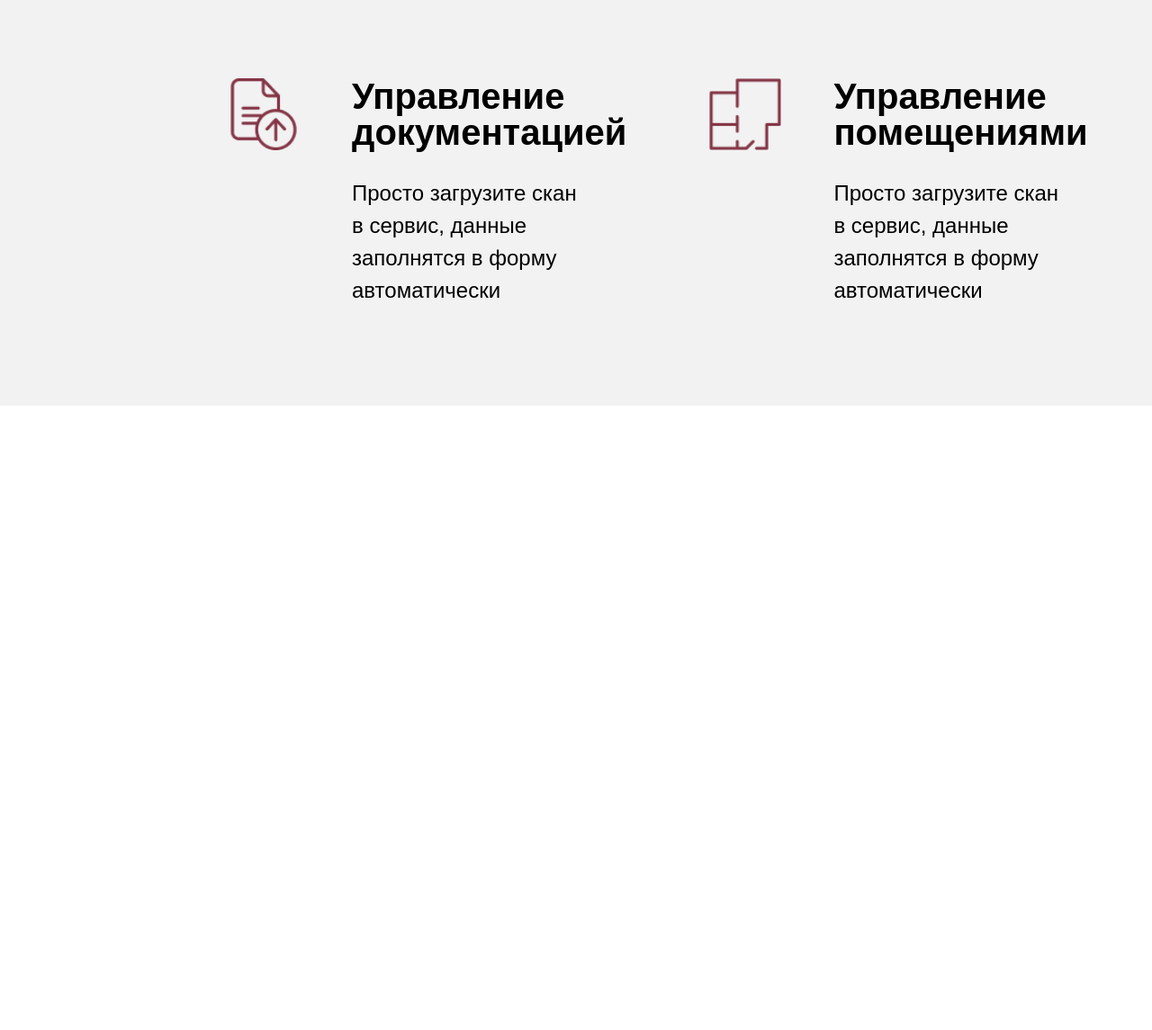
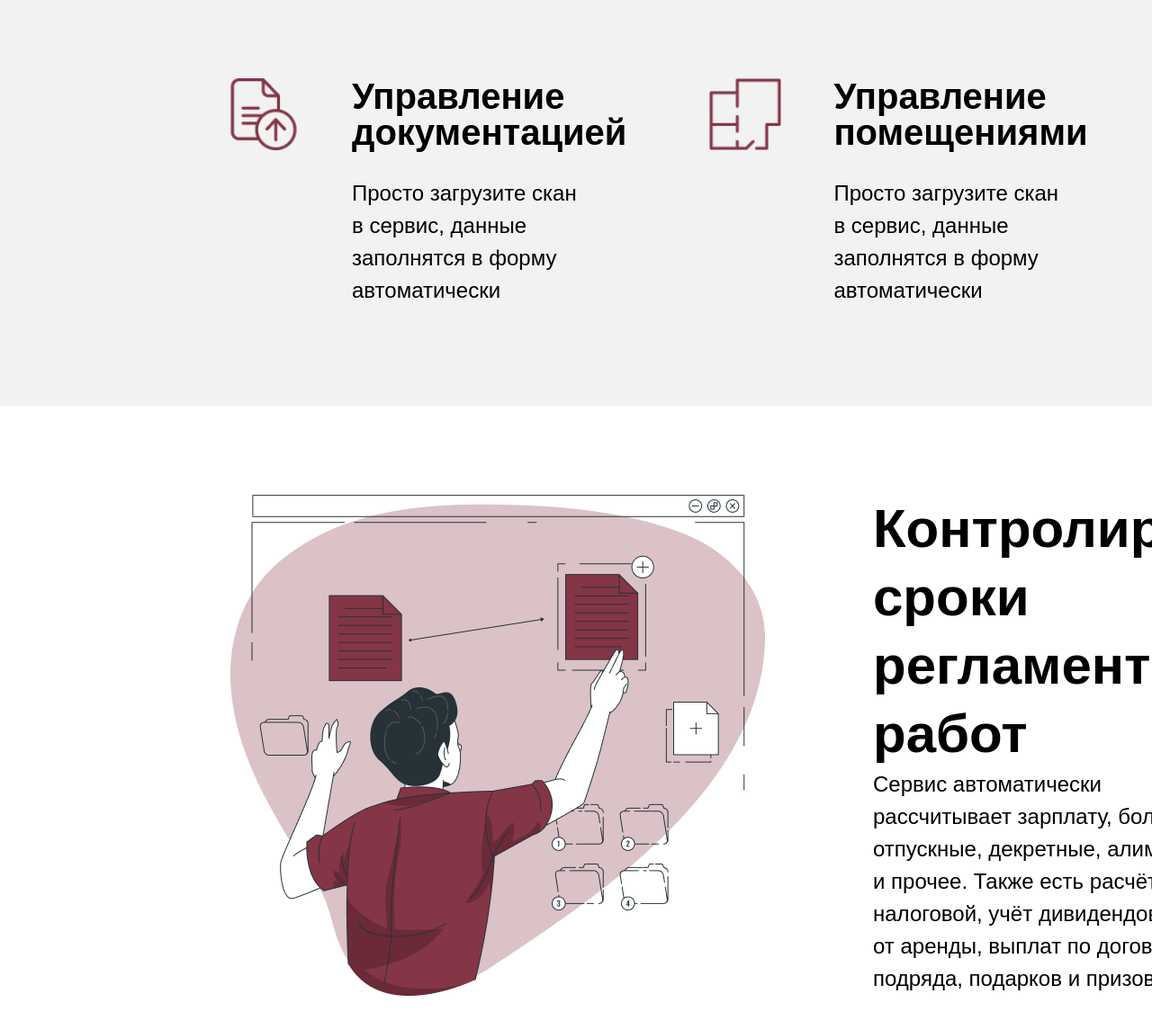
Before and after one commit to Sof-f/metrolog, a plain HTML site: page index.html in a window 1280 px wide. Shown: the part 3199-4344 px from the top of the page at 90% size. Before the commit the page ends 3650 px from the top, so only its background shows below. Drawn offline with nearby package versions, Linux system fonts and the light colour scheme; a web font is replaced by a local one.

Commit message:
work 100%

```diff
--- a/css/login.css
+++ b/css/login.css
@@ -68,13 +68,13 @@
 .content_forgot{
     text-align: end;
     font-size: 13px;
-    color: rgb(48, 155, 255);
+    color: #309bff;
     margin-bottom: 20px;
 }
 
 .content_btn{
     padding: 15px;
-    background-color: rgb(81, 25, 25);
+    background-color: #511919;
     border-radius: 7px;
     margin-bottom: 25px;
     color: #ffffff;
--- a/css/style.css
+++ b/css/style.css
@@ -322,6 +322,33 @@
 
 
 
+.work__container{
+    padding: 99px 253px 65px 256px;
+}
+
+.work__content{
+    display: flex;
+    flex-direction: row;
+    justify-content: space-between;
+    gap: 120px;
+}
+
+.work__title{
+    font-family: Arial;
+    font-weight: 700;
+    font-style: Bold;
+    font-size: 60px;
+    line-height: 76px;
+}
+
+.work__subtitle{
+    font-family: Arial;
+    font-weight: 400;
+    font-style: Regular;
+    font-size: 24px;
+    line-height: 36px;
+}
+
 
 
 
--- a/index.html
+++ b/index.html
@@ -173,6 +173,18 @@
                 </div>
             </div>
         </section>
+
+        <section class="work">
+            <div class="work__container">
+                <div class="work__content">
+                    <img class="work__work" src="images/work.png" alt="people work">
+                    <div class="work__description">
+                        <h2 class="work__title">Контролируйте сроки регламентных работ</h2>
+                        <h4 class="work__subtitle">Сервис автоматически рассчитывает зарплату, больничные, отпускные, декретные, алименты и прочее. Также есть расчёты с налоговой, учёт дивидендов, доходов от аренды, выплат по договорам подряда, подарков и призов.</h4>
+                    </div>
+                </div>
+            </div>
+        </section>
     </main>
 
     <footer></footer>
```
Also changed, not shown: images/archin__measures.png (added), images/archin__save.png (added), images/archin__task.png (added), images/work.png (added).
